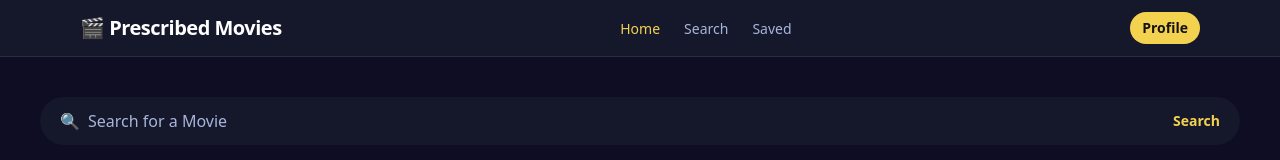
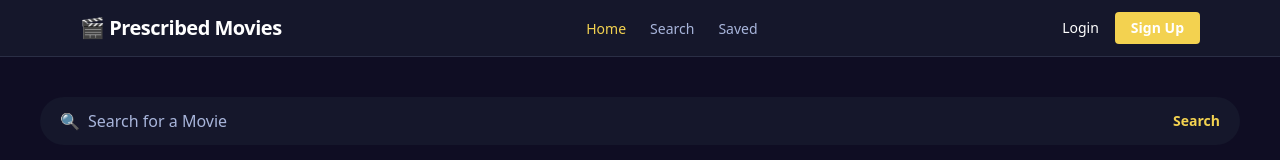
Before and after one commit to LeonNjoroge/alx-project-nexus, a Next.js app in the folder movie-app/: page / in a window 1280 px wide. Shown: the top 160 px of the page. Built offline with nearby package versions, Linux system fonts and the light colour scheme; no server answers.

Commit message:
feat: update header

```diff
--- a/movie-app/src/components/Header.tsx
+++ b/movie-app/src/components/Header.tsx
@@ -1,7 +1,7 @@
-
 import Link from "next/link";
 import { useRouter } from "next/router";
 import clsx from "clsx";
+import { useSession, signOut } from "next-auth/react";
 
 const nav = [
     { name: "Home", href: "/" },
@@ -11,6 +11,7 @@ const nav = [
 
 export default function Header() {
     const { pathname } = useRouter();
+    const { data: session, status } = useSession();
 
     return (
         <header className="sticky top-0 z-50 border-b bg-[var(--app-surface)] border-[var(--app-border)]">
@@ -46,7 +47,9 @@ export default function Header() {
                     </ul>
                 </nav>
 
-                {/* CTA (optional) */}
+                {/* CTA */}
+                {status === "loading" ? null : session ? (
+                    <div className="flex items-center gap-4">
                         <Link
                             href="/profile"
                             className="rounded-full px-3 py-1.5 text-sm font-semibold
@@ -55,6 +58,29 @@ export default function Header() {
                         >
                             Profile
                         </Link>
+                        <button
+                            className="px-4 py-2 bg-red-600 text-white rounded text-sm"
+                            onClick={() => signOut({ callbackUrl: "/" })}
+                        >
+                            Logout
+                        </button>
+                    </div>
+                ) : (
+                    <div className="flex items-center gap-4">
+                        <Link
+                            href="/auth/signin"
+                            className="text-sm text-[var(--app-fg)] font-medium hover:underline"
+                        >
+                            Login
+                        </Link>
+                        <Link
+                            href="/auth/signup"
+                            className="px-4 py-1.5 bg-[var(--app-primary)] text-white rounded text-sm font-semibold"
+                        >
+                            Sign Up
+                        </Link>
+                    </div>
+                )}
             </div>
         </header>
     );
```
Lines whose indentation alone changed are shown as unchanged.
